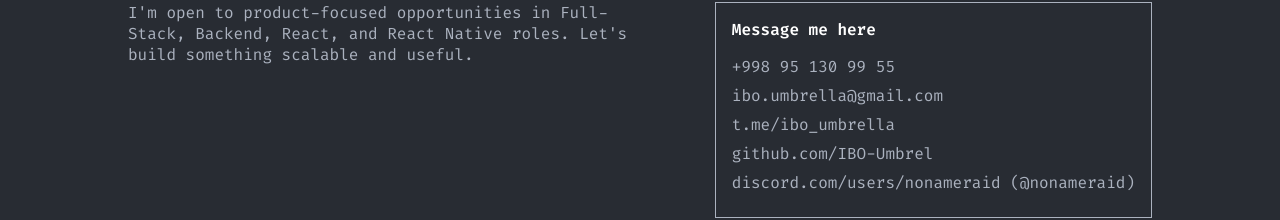
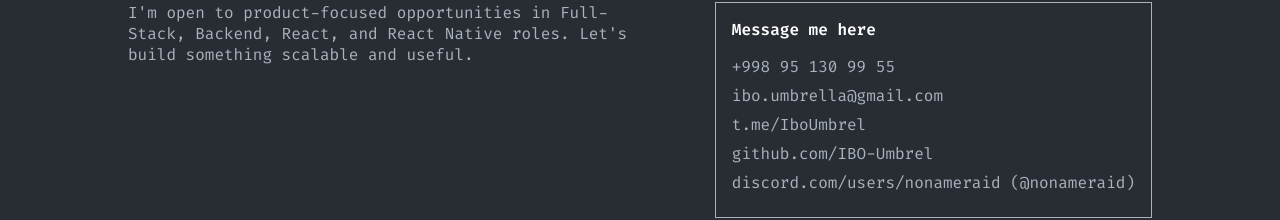
Before and after one commit to IBO-Umbrel/my_portfolio, a React (Vite) app: page / in a window 1280 px wide. Shown: the part 4151-4371 px from the top of the page. Built offline with nearby package versions, Linux system fonts and the light colour scheme.

Commit message:
update Telegram link to correct username

```diff
--- a/src/App.tsx
+++ b/src/App.tsx
@@ -215,7 +215,7 @@ export default function App() {
                     />
                 </a>
                 <a
-                    href="https://t.me/ibo_umbrella"
+                    href="https://t.me/IboUmbrel"
                     target="_blank"
                     rel="noreferrer"
                     aria-label="Telegram"
@@ -508,11 +508,11 @@ export default function App() {
                                 ibo.umbrella@gmail.com
                             </a>
                             <a
-                                href="https://t.me/ibo_umbrella"
+                                href="https://t.me/IboUmbrel"
                                 target="_blank"
                                 rel="noreferrer"
                             >
-                                t.me/ibo_umbrella
+                                t.me/IboUmbrel
                             </a>
                             <a
                                 href="https://github.com/IBO-Umbrel"
@@ -564,7 +564,7 @@ export default function App() {
                                 />
                             </a>
                             <a
-                                href="https://t.me/ibo_umbrella"
+                                href="https://t.me/IboUmbrel"
                                 target="_blank"
                                 rel="noreferrer"
                                 aria-label="Telegram"
```
